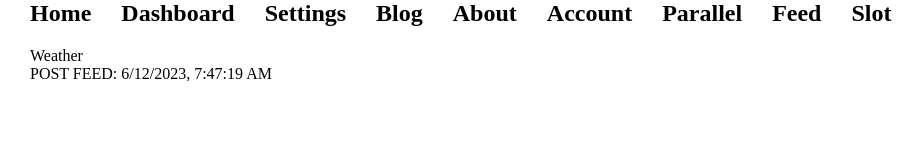
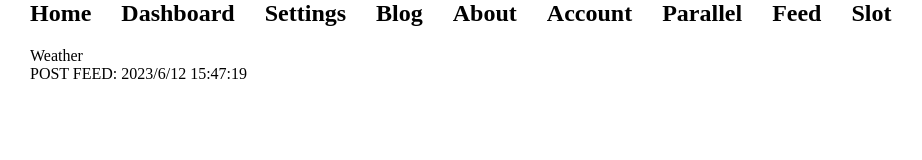
Before and after one commit to samao/NextJS-13-Learn, a Next.js app: page /dashboard in a window 1280 px wide. Shown: the top 160 px of the page, without its empty margins (0-922 px from the left). Built offline with nearby package versions, Linux system fonts and the light colour scheme.

Commit message:
feat: for china time

```diff
--- a/src/app/dashboard/components/time.tsx
+++ b/src/app/dashboard/components/time.tsx
@@ -15,5 +15,5 @@ export default function Time({ time }: { time: number }) {
         };
     }, [now]);
 
-    return <span>{new Date(now).toLocaleString()}</span>;
+    return <span>{new Date(now).toLocaleString('zh-Hans-CN', { timeZone: 'Asia/Shanghai'})}</span>;
 }
--- a/src/app/dashboard/page.tsx
+++ b/src/app/dashboard/page.tsx
@@ -9,7 +9,7 @@
 import PostFeed from './components/post-feed';
 import Weather from './components/weather';
 
-export const revalidate = 60;
+export const revalidate = 0;
 
 const Dashboard = () => (
     <section>
```
